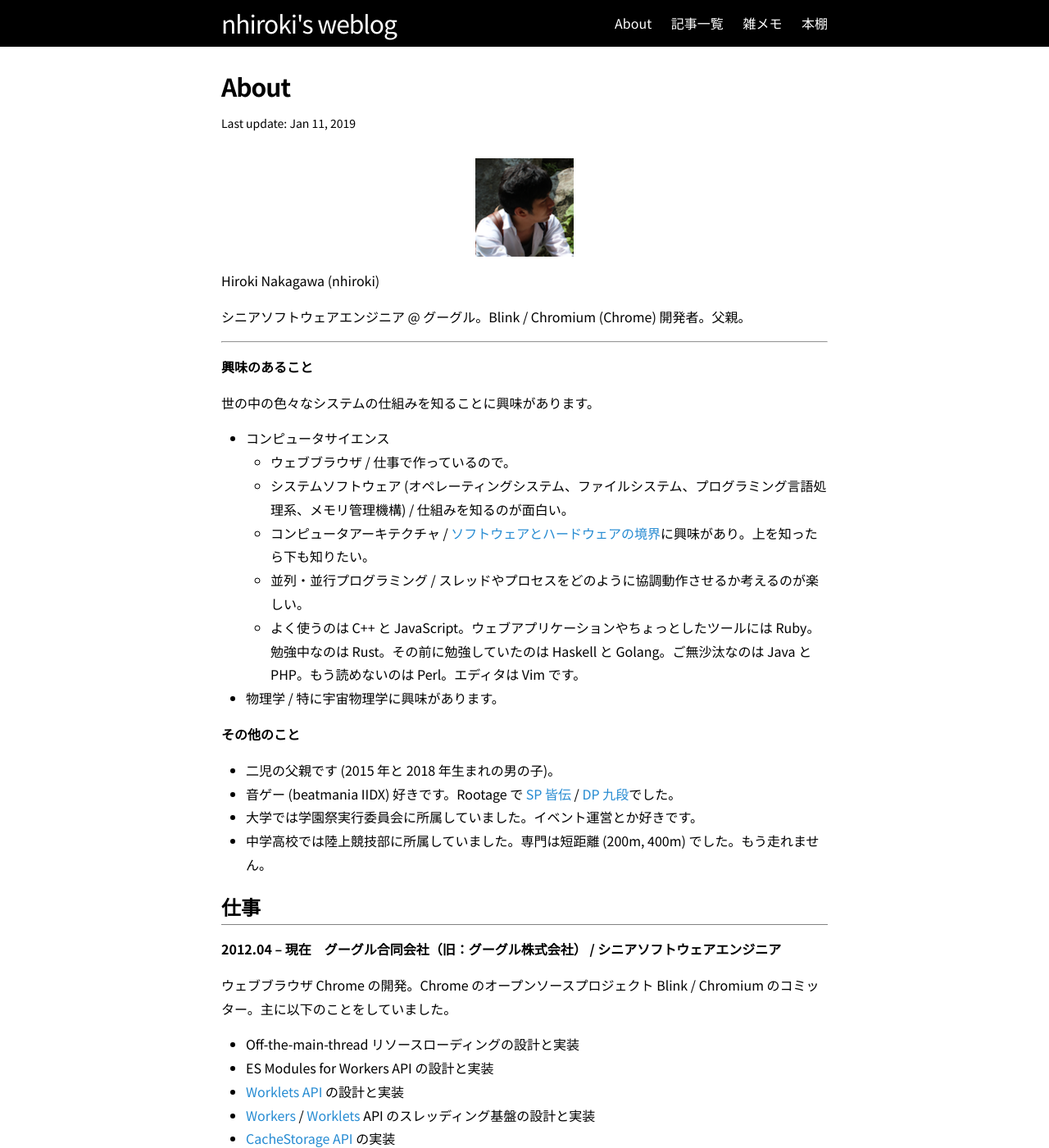
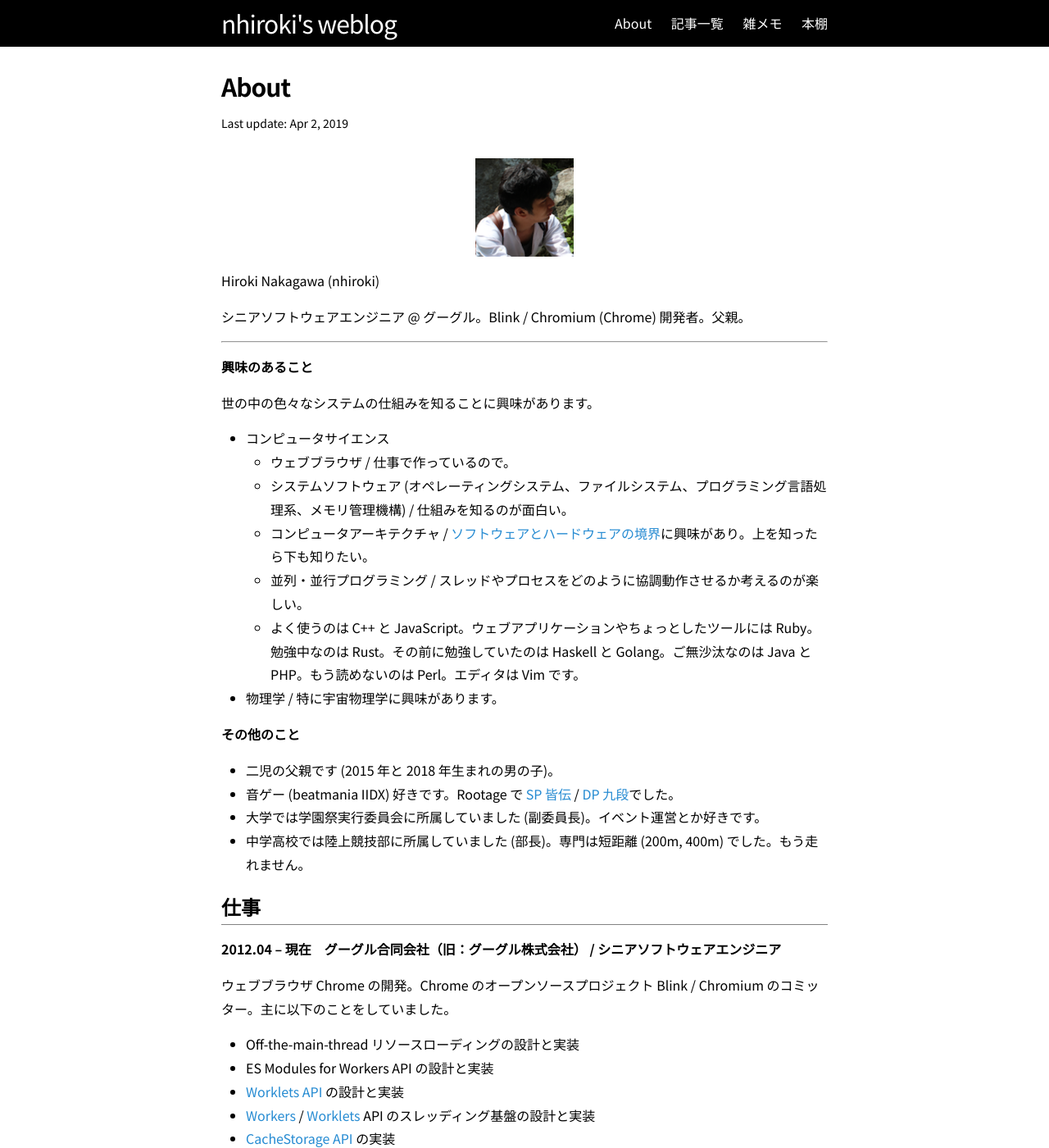
Before and after one commit to nhiroki/nhiroki.github.io, a Jekyll site: the page built from about.md, in a window 1280 px wide and 1400 px high. Shown: the whole window at 82% size. Built offline with Jekyll 4.4.1, drawn with Linux system fonts in a browser that asks for light colours.

Commit message:
Update the about page

```diff
--- a/about.md
+++ b/about.md
@@ -1,7 +1,7 @@
 ---
 layout: page
 title: About
-date: 2019/01/11
+date: 2019/04/02
 permalink: /about/
 ---
 
@@ -29,8 +29,8 @@ Hiroki Nakagawa (nhiroki)
 
 - 二児の父親です (2015 年と 2018 年生まれの男の子)。
 - 音ゲー (beatmania IIDX) 好きです。Rootage で [SP 皆伝](https://twitter.com/nhiroki_/status/1083281177174106113) / [DP 九段](https://twitter.com/nhiroki_/status/1070987997351276544)でした。
-- 大学では学園祭実行委員会に所属していました。イベント運営とか好きです。
-- 中学高校では陸上競技部に所属していました。専門は短距離 (200m, 400m) でした。もう走れません。
+- 大学では学園祭実行委員会に所属していました (副委員長)。イベント運営とか好きです。
+- 中学高校では陸上競技部に所属していました (部長)。専門は短距離 (200m, 400m) でした。もう走れません。
 
 # 仕事
 
```
